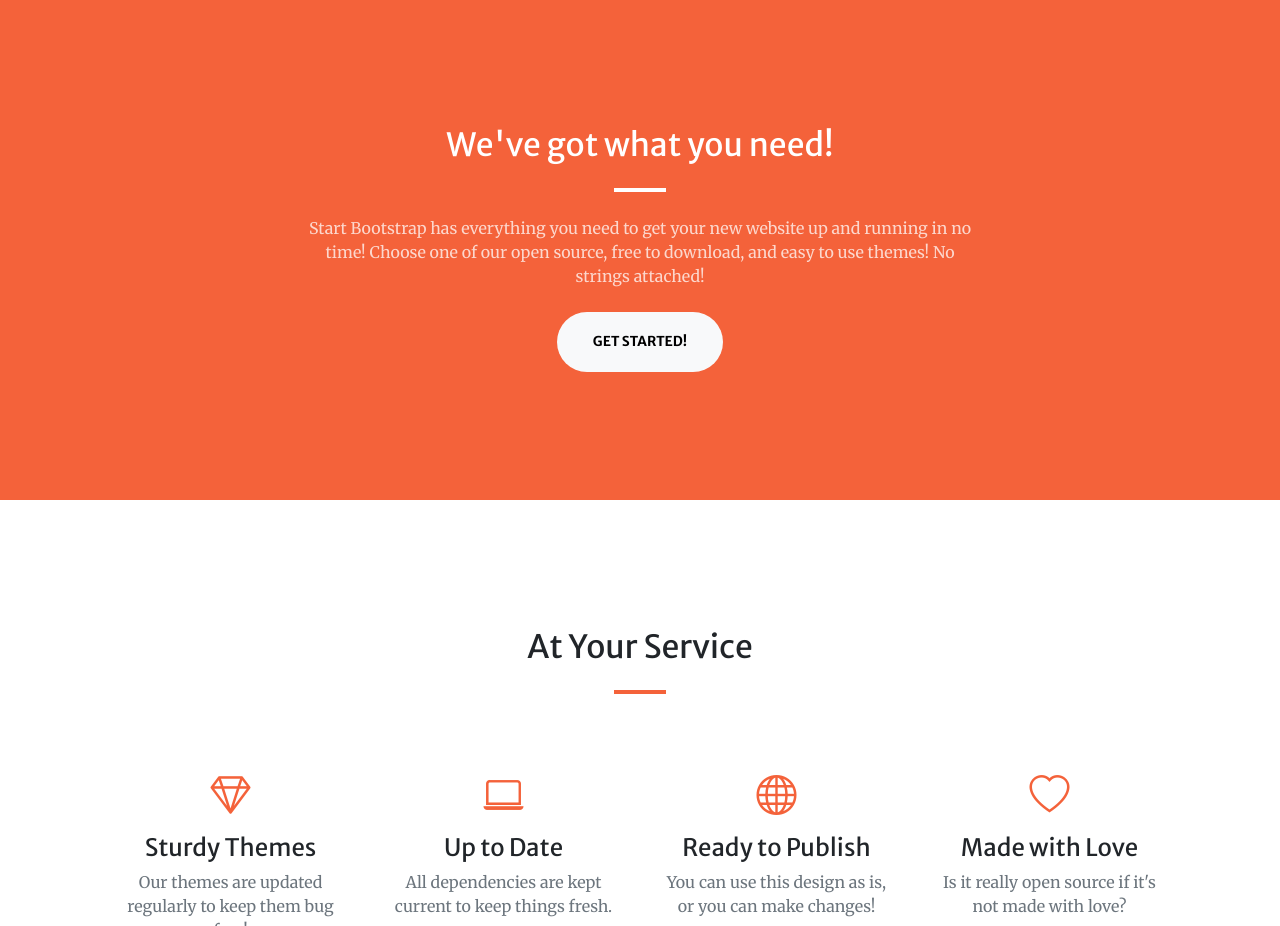
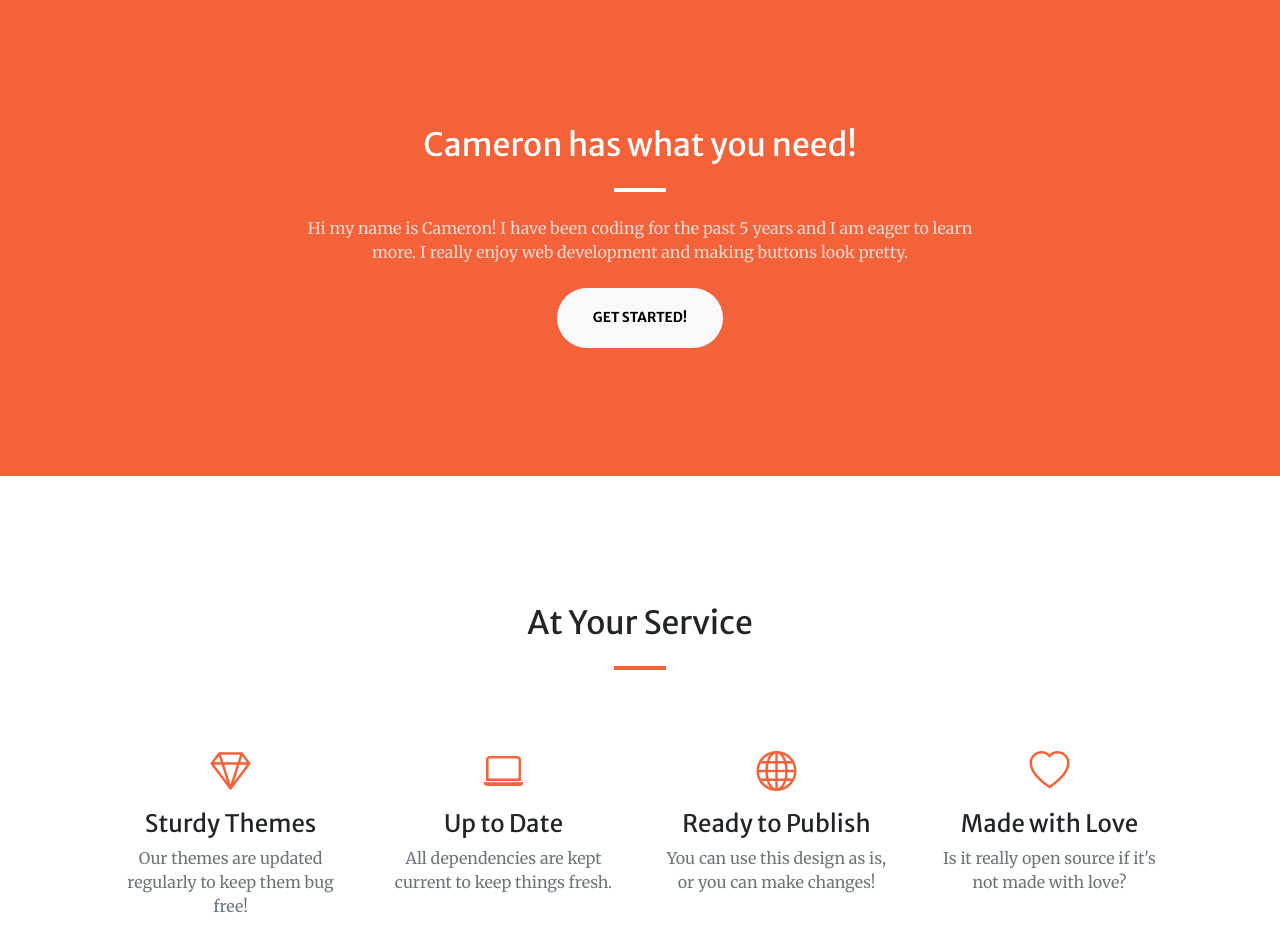
Before and after one commit to u21529818/u21529818.github.io, a plain HTML site: page index.html in a window 1280 px wide. Shown: the part 802-1728 px from the top of the page. Drawn offline with nearby package versions, Linux system fonts and the light colour scheme; some packages are replaced by stand-ins of ours; a script that the page names is missing.

Commit message:
Update index.html

```diff
--- a/index.html
+++ b/index.html
@@ -54,9 +54,9 @@
             <div class="container px-4 px-lg-5">
                 <div class="row gx-4 gx-lg-5 justify-content-center">
                     <div class="col-lg-8 text-center">
-                        <h2 class="text-white mt-0">We've got what you need!</h2>
+                        <h2 class="text-white mt-0">Cameron has what you need!</h2>
                         <hr class="divider divider-light" />
-                        <p class="text-white-75 mb-4">Start Bootstrap has everything you need to get your new website up and running in no time! Choose one of our open source, free to download, and easy to use themes! No strings attached!</p>
+                        <p class="text-white-75 mb-4">Hi my name is Cameron! I have been coding for the past 5 years and I am eager to learn more. I really enjoy web development and making buttons look pretty.</p>
                         <a class="btn btn-light btn-xl" href="#services">Get Started!</a>
                     </div>
                 </div>
```
